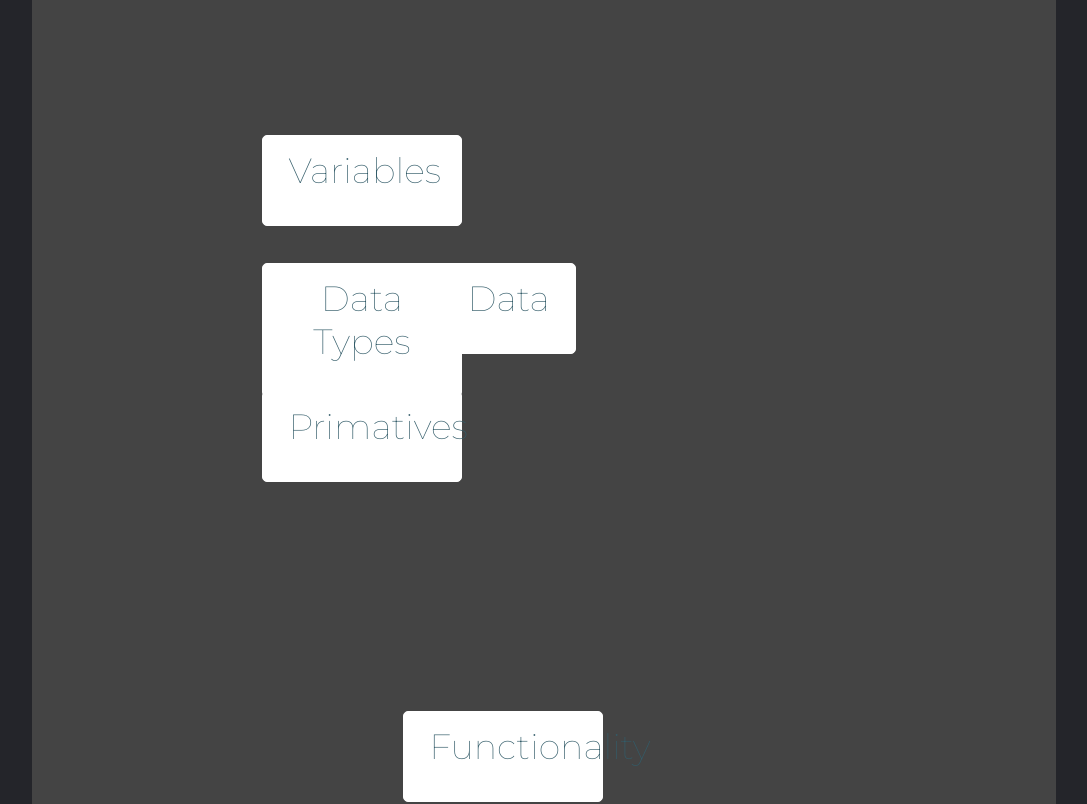
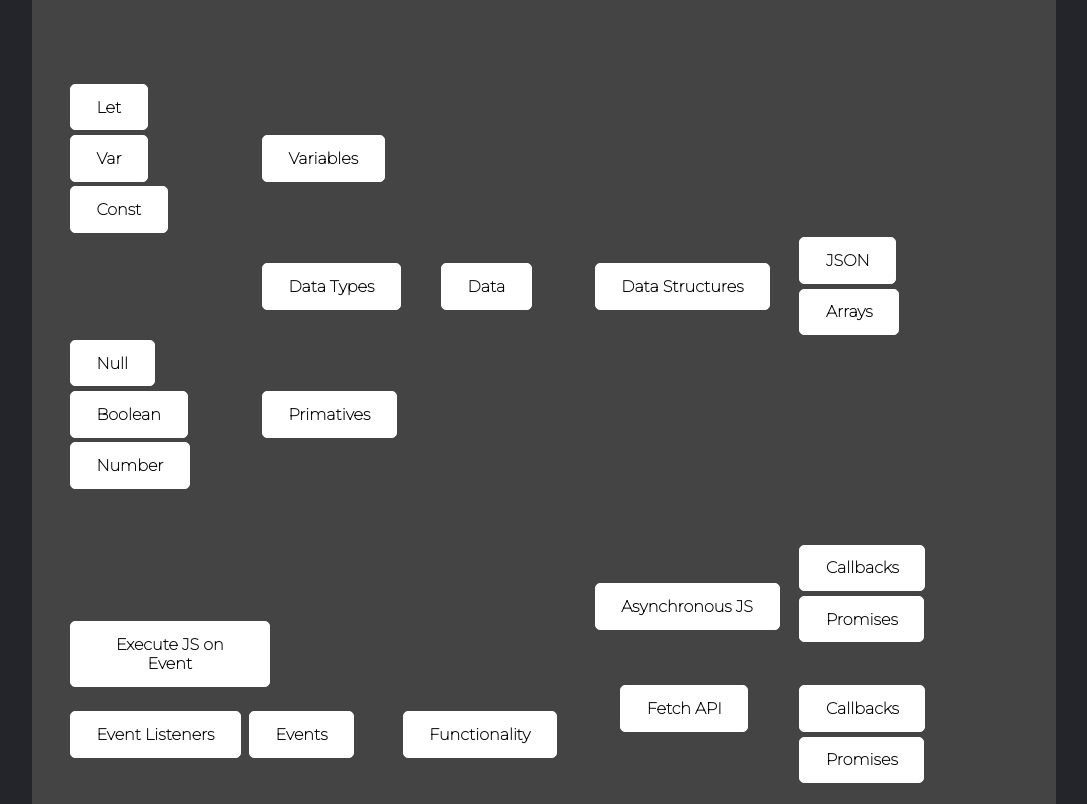
Before and after one commit to JoeyChan1388/interactive-roadmap, a React (Create React App) app: page /roadmaps/JS in a window 1280 px wide. Shown: the part 620-1424 px from the top of the page, without its empty margins (96-1183 px from the left). Built offline with nearby package versions, Linux system fonts and the light colour scheme.

Commit message:
Commit master again

```diff
--- a/src/Components/Pages/Profile.css
+++ b/src/Components/Pages/Profile.css
@@ -1,4 +1,4 @@
-h1 {
+.profile-header {
     font-family: "Montserrat", sans-serif;
     font-weight: 500;
     font-size: 35px;
@@ -9,7 +9,7 @@
     margin-bottom: 20px;
 }
 
-h2 {
+.profile-header-2 {
     font-family: "Montserrat", sans-serif;
     font-weight: 500;
     font-size: 25px;
--- a/src/Components/Pages/Profile.js
+++ b/src/Components/Pages/Profile.js
@@ -5,34 +5,34 @@
   return (
     <div>
         <div className="profile-screen">
-            <h1> Placeholder User </h1>
-            <h2> Placeholder Description </h2>
+            <h1 className="profile-header"> Placeholder User </h1>
+            <h2 className="profile-header-2"> Placeholder Description </h2>
             <br></br>
-            <h1> Progression </h1>
+            <h1 className="profile-header"> Progression </h1>
 
             <div className="progression-row">
-                <h2> HTML </h2>
+                <h2 className="profile-header-2"> HTML </h2>
                 <div className="progress-bar-back" >
                     <div className="progress-bar-red"> </div>
                 </div>
             </div>
 
             <div className="progression-row">
-                <h2> CSS </h2>
+                <h2 className="profile-header-2"> CSS </h2>
                 <div className="progress-bar-back" >
                 <div className="progress-bar-blue"> </div>
                 </div>
             </div>
 
             <div className="progression-row">
-                <h2> C-Sharp </h2>
+                <h2 className="profile-header-2"> C-Sharp </h2>
                 <div className="progress-bar-back" >
                 <div className="progress-bar-yellow"> </div>
                 </div>
             </div>
 
             <div className="progression-row">
-                <h2> JS </h2>
+                <h2 className="profile-header-2"> JS </h2>
                 <div className="progress-bar-back" >
                 <div className="progress-bar-green"> </div>
                 </div>
--- a/src/Components/Roadmap.js
+++ b/src/Components/Roadmap.js
@@ -131,13 +131,42 @@
                 <RoadmapContent title={'Inline JS'} path={'/roadmapcontent/JSInline'} topmargin={13} leftmargin={columnwidth * 3 + 2} ></RoadmapContent>
                 <RoadmapContent title={'SRC Tag'} path={'/roadmapcontent/JSExternal'} topmargin={17} leftmargin={columnwidth * 3 + 2} ></RoadmapContent>
 
-                <RoadmapContent title={'Data'} path={'/roadmapcontent/Data'} topmargin={45} leftmargin={columnwidth * 2 + 2} ></RoadmapContent>
+                <RoadmapContent title={'Data'} path={'/roadmapcontent/JSData'} topmargin={45} leftmargin={columnwidth * 2 + 2} ></RoadmapContent>
 
                 <RoadmapContent title={'Data Types'} path={'/roadmapcontent/JSDataTypes'} topmargin={45} leftmargin={columnwidth * 1 + 2} ></RoadmapContent>
                 <RoadmapContent title={'Variables'} path={'/roadmapcontent/JSVariables'} topmargin={35} leftmargin={columnwidth * 1 + 2} ></RoadmapContent>
+
+                <RoadmapContent title={'Let'} path={'/roadmapcontent/JSVariablesLet'} topmargin={31} leftmargin={columnwidth * 0 + 1} ></RoadmapContent>
+                <RoadmapContent title={'Var'} path={'/roadmapcontent/JSVariablesVar'} topmargin={35} leftmargin={columnwidth * 0 + 1} ></RoadmapContent>
+                <RoadmapContent title={'Const'} path={'/roadmapcontent/JSVariablesConst'} topmargin={39} leftmargin={columnwidth * 0 + 1} ></RoadmapContent>
+
                 <RoadmapContent title={'Primatives'} path={'/roadmapcontent/JSPrimatives'} topmargin={55} leftmargin={columnwidth * 1 + 2} ></RoadmapContent>
 
-                <RoadmapContent title={'Functionality'} path={'/roadmapcontent/Functionality'} topmargin={80} leftmargin={columnwidth * 2 - 1} ></RoadmapContent>
+                <RoadmapContent title={'Null'} path={'/roadmapcontent/JSNull'} topmargin={51} leftmargin={columnwidth * 0 + 1} ></RoadmapContent>
+                <RoadmapContent title={'Boolean'} path={'/roadmapcontent/JSBoolean'} topmargin={55} leftmargin={columnwidth * 0 + 1} ></RoadmapContent>
+                <RoadmapContent title={'Number'} path={'/roadmapcontent/JSNumber'} topmargin={59} leftmargin={columnwidth * 0 + 1} ></RoadmapContent>
+
+                <RoadmapContent title={'Data Structures'} path={'/roadmapcontent/JSDataStructures'} topmargin={45} leftmargin={columnwidth * 3} ></RoadmapContent>
+
+                <RoadmapContent title={'JSON'} path={'/roadmapcontent/JSDataStructuresJSON'} topmargin={43} leftmargin={columnwidth * 4 + 2} ></RoadmapContent>
+                <RoadmapContent title={'Arrays'} path={'/roadmapcontent/JSDataStructuresArrays'} topmargin={47} leftmargin={columnwidth * 4 + 2} ></RoadmapContent>
+
+                <RoadmapContent title={'Functionality'} path={'/roadmapcontent/JSFunctionality'} topmargin={80} leftmargin={columnwidth * 2 - 1} ></RoadmapContent>
+
+                <RoadmapContent title={'Events'} path={'/roadmapcontent/JSEvents'} topmargin={80} leftmargin={columnwidth * 1 + 1} ></RoadmapContent>
+
+                <RoadmapContent title={'Execute JS on Event'} path={'/roadmapcontent/JSExecuteEvents'} topmargin={73} leftmargin={columnwidth * 0 + 1} ></RoadmapContent>
+                <RoadmapContent title={'Event Listeners'} path={'/roadmapcontent/JSEventListeners'} topmargin={80} leftmargin={columnwidth * 0 + 1} ></RoadmapContent>
+
+                <RoadmapContent title={'Asynchronous JS'} path={'/roadmapcontent/JSAsynchronous'} topmargin={70} leftmargin={columnwidth * 3} ></RoadmapContent>
+
+                <RoadmapContent title={'Callbacks'} path={'/roadmapcontent/JSCallbacks'} topmargin={67} leftmargin={columnwidth * 4 + 2} ></RoadmapContent>
+                <RoadmapContent title={'Promises'} path={'/roadmapcontent/JSPromises'} topmargin={71} leftmargin={columnwidth * 4 + 2} ></RoadmapContent>
+
+                <RoadmapContent title={'Callbacks'} path={'/roadmapcontent/JSCallbacks'} topmargin={78} leftmargin={columnwidth * 4 + 2} ></RoadmapContent>
+                <RoadmapContent title={'Promises'} path={'/roadmapcontent/JSPromises'} topmargin={82} leftmargin={columnwidth * 4 + 2} ></RoadmapContent>
+
+                <RoadmapContent title={'Fetch API'} path={'/roadmapcontent/JSFetchAPI'} topmargin={78} leftmargin={columnwidth * 3 + 2} ></RoadmapContent>
 
                 <RoadmapContent title={'Finish'} path={'#'} topmargin={95} leftmargin={columnwidth * 2 + 1} ></RoadmapContent>
             </div>
```
